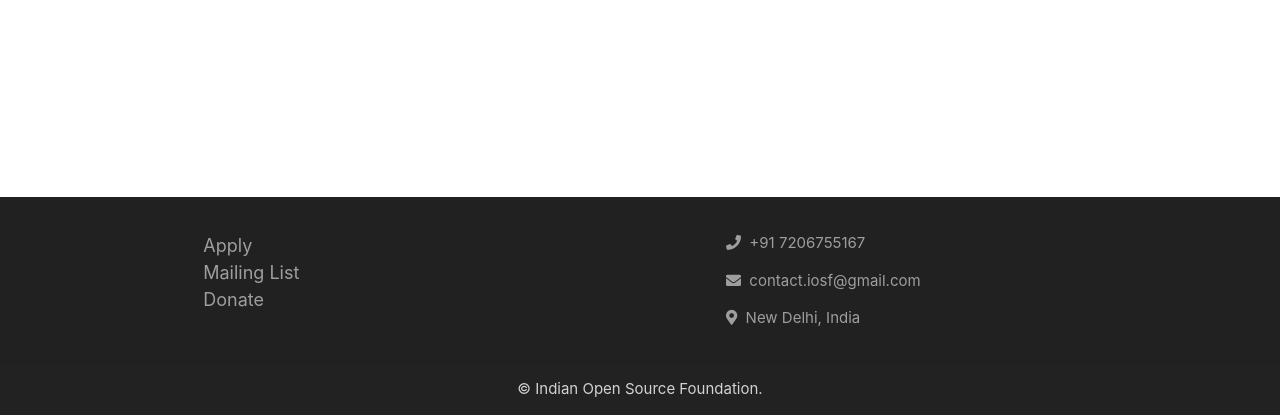
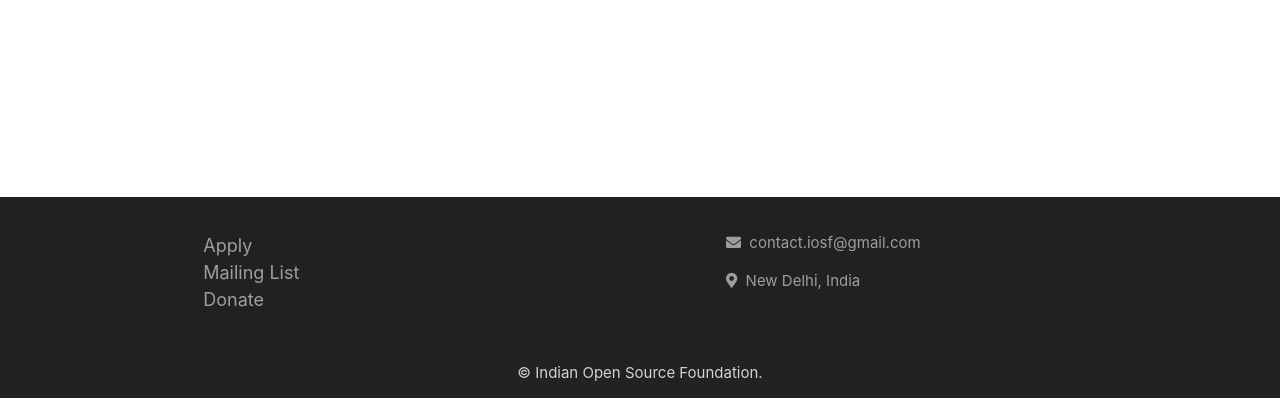
Before and after one commit to GouravSardana/IOSF_Website, a Django app: page / in a window 1280 px wide. Shown: the part 2703-3118 px from the top of the page. Run offline with Django 3.2, Linux system fonts and the light colour scheme; some libraries are stand-ins or nearby versions.

```diff
--- a/templates/home.html
+++ b/templates/home.html
@@ -89,7 +89,7 @@
 					</div>
 					<div class="col m5 s12 offset-m4">
 						<ul>
-							<li><p class="grey-text"><i class="fas fa-phone"></i>&nbsp; +91 7206755167</p></li>
+							<!--<li><p class="grey-text"><i class="fas fa-phone"></i>&nbsp; +91 7206755167</p></li>-->
 							<li><p class="grey-text"><i class="fas fa-envelope"></i>&nbsp; contact.iosf@gmail.com</p></li>
 							<li><p class="grey-text"><i class="fas fa-map-marker-alt"></i>&nbsp; New Delhi, India</p></li>
 						</ul>
```
